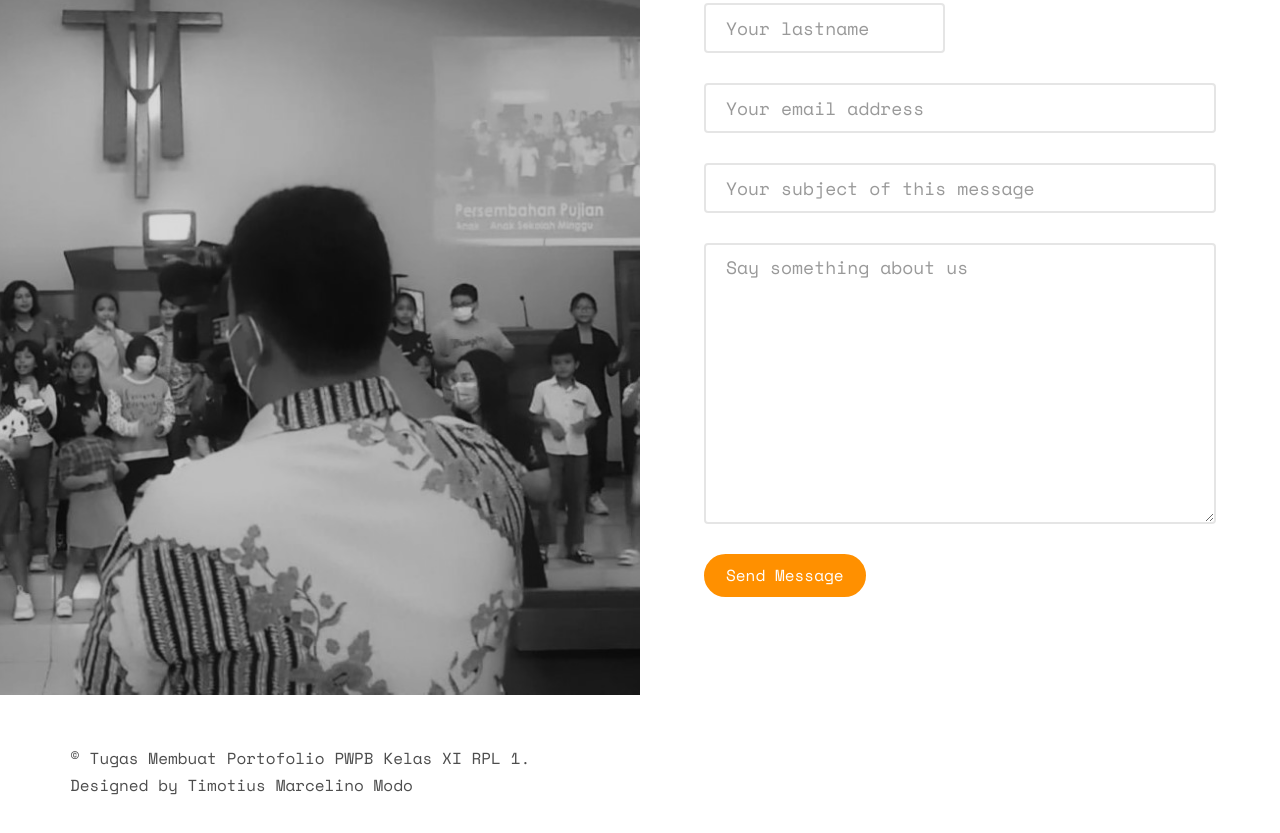
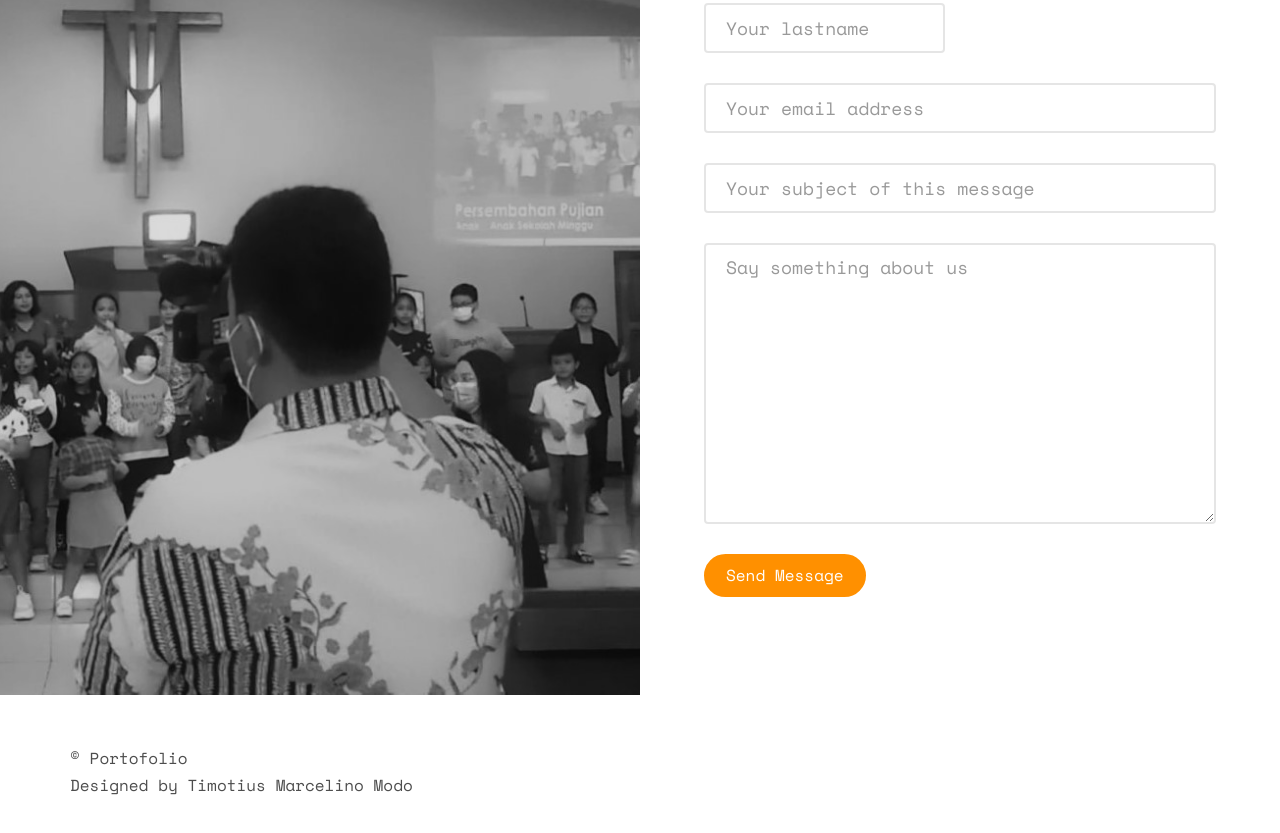
Before and after one commit to MarcelinoModo/MarcelinoModo.github.io, a plain HTML site: page index.html in a window 1280 px wide. Shown: the part 4640-5473 px from the top of the page. Drawn offline with nearby package versions, Linux system fonts and the light colour scheme; some packages are replaced by stand-ins of ours; no server answers; files whose address does not match are found by name.

Commit message:
portofolio

```diff
--- a/index.html
+++ b/index.html
@@ -331,7 +331,7 @@
 		<div class="container">
 			<div class="row">
 				<div class="col-md-12">
-					<p>&copy; Tugas Membuat Portofolio PWPB Kelas XI RPL 1. <br>Designed by Timotius Marcelino Modo</p>
+					<p>&copy; Portofolio <br>Designed by Timotius Marcelino Modo</p>
 				</div>
 			</div>
 		</div>
```
